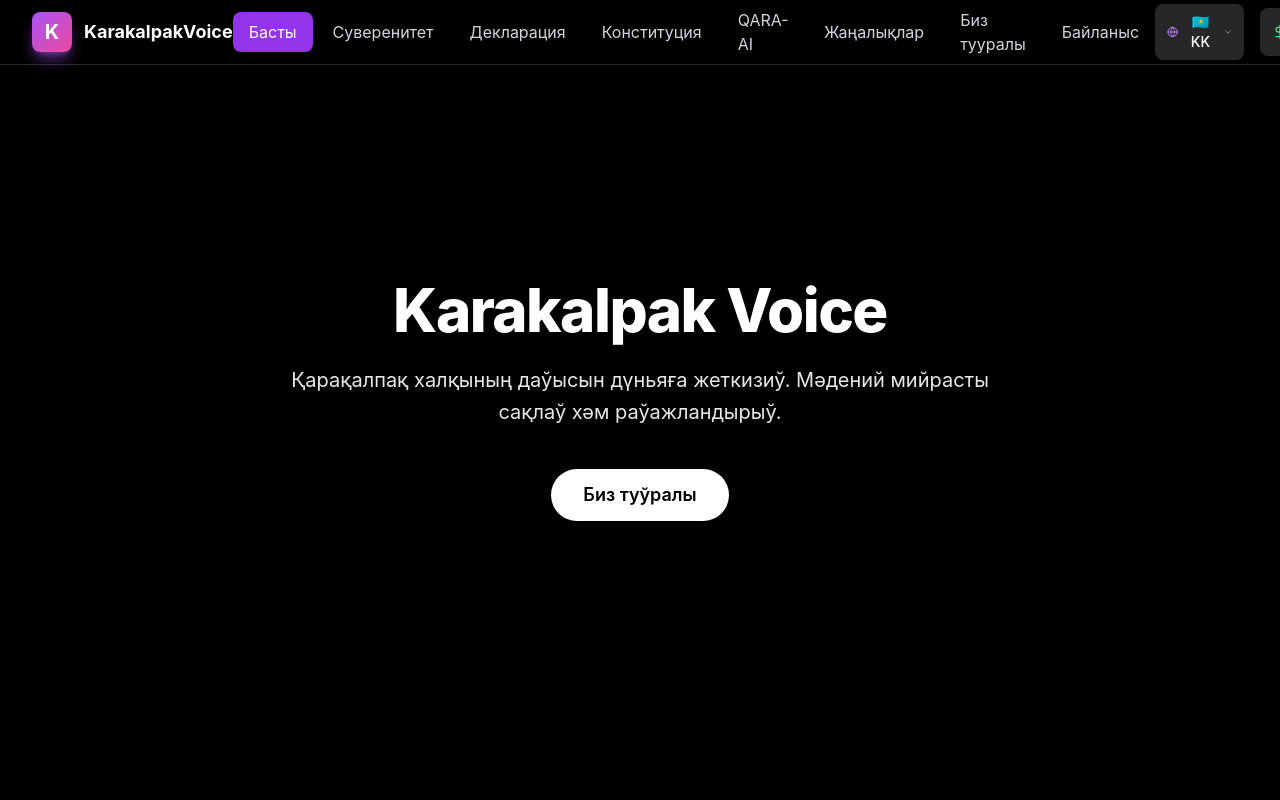
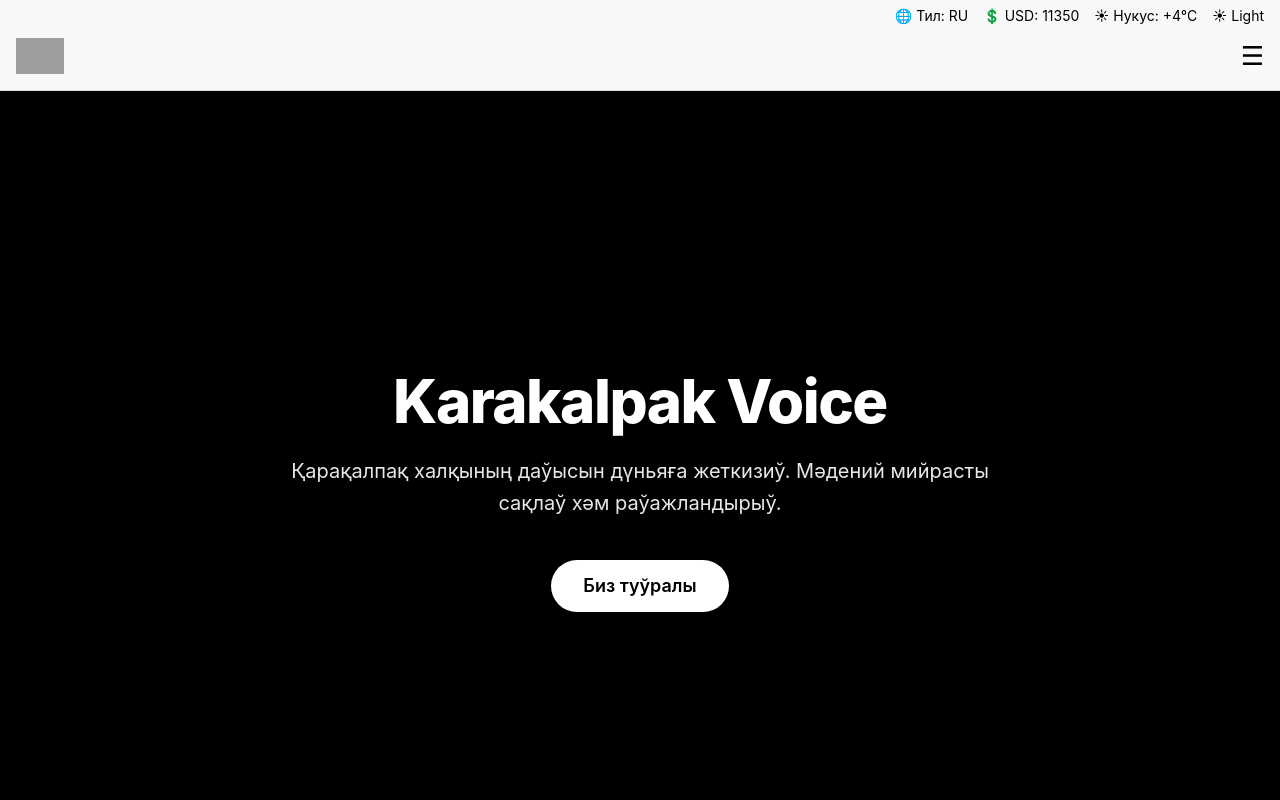
Before and after one commit to Karol594/karakalpakvoice.org, a React (Vite) app: page / in a window 1280 px wide. Shown: the top 800 px of the page. Built offline with nearby package versions, Linux system fonts and the light colour scheme; grey boxes are pictures that could not be loaded; the HTML template or start-up script is replaced by a standard one.

Commit message:
Update Navigation.jsx

```diff
--- a/src/components/Navigation.jsx
+++ b/src/components/Navigation.jsx
@@ -1,181 +1,129 @@
-import React, { useState, useEffect } from 'react';
-import { Link, useLocation } from 'react-router-dom';
-import { Menu, X, Globe, DollarSign, Cloud, ChevronDown } from 'lucide-react';
+import { useState, useEffect } from "react";
+import { Link } from "react-router-dom";
 
 export default function Navigation() {
-  const [isOpen, setIsOpen] = useState(false);
-  const [lang, setLang] = useState('KK');
-  const [showLangMenu, setShowLangMenu] = useState(false);
-  const location = useLocation();
+  const [menuOpen, setMenuOpen] = useState(false);
+  const [lang, setLang] = useState("RU");
+  const [dark, setDark] = useState(false);
 
-  // Мобиль мәзірді жабу (бетке өткенде)
+  // Dark mode body class
   useEffect(() => {
-    setIsOpen(false);
-  }, [location]);
+    if (dark) {
+      document.body.classList.add("dark");
+      document.body.style.background = "#000";
+      document.body.style.color = "#fff";
+    } else {
+      document.body.classList.remove("dark");
+      document.body.style.background = "#fff";
+      document.body.style.color = "#000";
+    }
+  }, [dark]);
 
-  const languages = [
-    { code: 'KK', flag: '🇰🇿', name: 'Қарақалпақша' },
-    { code: 'RU', flag: '🇷🇺', name: 'Русский' },
-    { code: 'EN', flag: '🇬🇧', name: 'English' },
-    { code: 'PL', flag: '🇵🇱', name: 'Polski' }
-  ];
-
-  const navLinks = [
-    { path: '/', label: 'Басты' },
-    { path: '/sovereignty', label: 'Суверенитет' },
-    { path: '/declaration', label: 'Декларация' },
-    { path: '/constitution', label: 'Конституция' },
-    { path: '/qara-ai', label: 'QARA-AI' },
-    { path: '/news', label: 'Жаңалықлар' },
-    { path: '/about', label: 'Биз тууралы' },
-    { path: '/contact', label: 'Байланыс' }
-  ];
-
-  const currentLang = languages.find(l => l.code === lang);
+  // Language switching (RU → KK → EN → PL)
+  const toggleLang = () => {
+    if (lang === "RU") setLang("KK");
+    else if (lang === "KK") setLang("EN");
+    else if (lang === "EN") setLang("PL");
+    else setLang("RU");
+  };
 
   return (
-    <nav className="fixed top-0 left-0 right-0 z-50 bg-black/95 backdrop-blur-lg border-b border-zinc-800">
-      <div className="max-w-7xl mx-auto px-4 sm:px-6 lg:px-8">
-        <div className="flex items-center justify-between h-16">
+    <nav
+      style={{
+        width: "100%",
+        background: dark ? "#111" : "#f8f8f8",
+        color: dark ? "#fff" : "#000",
+        borderBottom: dark ? "1px solid #333" : "1px solid #ddd",
+        padding: "5px 0 10px 0",
+        position: "sticky",
+        top: 0,
+        zIndex: 50,
+      }}
+    >
+      {/* Top info panel */}
+      <div
+        style={{
+          display: "flex",
+          gap: "15px",
+          fontSize: "14px",
+          justifyContent: "flex-end",
+          padding: "0 16px",
+        }}
+      >
+        <button onClick={toggleLang} style={{ background: "none", border: "none", color: "inherit" }}>
+          🌐 Тил: {lang}
+        </button>
 
-          {/* LOGO */}
-          <Link to="/" className="flex items-center space-x-3 group">
-            <div className="w-10 h-10 bg-gradient-to-br from-purple-500 to-pink-500 rounded-lg flex items-center justify-center shadow-lg shadow-purple-500/50">
-              <span className="text-white font-bold text-xl">K</span>
-            </div>
-            <span className="hidden sm:block text-white font-bold text-lg group-hover:text-purple-400 transition">
-              KarakalpakVoice
-            </span>
-          </Link>
+        <button
+          onClick={() => alert("Курс сервиси жуwма даяры болады.")}
+          style={{ background: "none", border: "none", color: "inherit" }}
+        >
+          💲 USD: 11350
+        </button>
 
-          {/* DESKTOP MENU */}
-          <div className="hidden lg:flex items-center space-x-1">
-            {navLinks.map((link) => (
-              <Link
-                key={link.path}
-                to={link.path}
-                className={`px-4 py-2 rounded-lg transition ${
-                  location.pathname === link.path
-                    ? 'bg-purple-600 text-white'
-                    : 'text-gray-300 hover:text-white hover:bg-zinc-800'
-                }`}
-              >
-                {link.label}
-              </Link>
-            ))}
-          </div>
+        <button
+          onClick={() => alert("Ҳаўа-райы сервиси жуwма даяры болады.")}
+          style={{ background: "none", border: "none", color: "inherit" }}
+        >
+          ☀ Нукус: +4°C
+        </button>
 
-          {/* RIGHT WIDGETS */}
-          <div className="flex items-center space-x-2 sm:space-x-4">
-
-            {/* ТІЛ */}
-            <div className="relative">
-              <button
-                onClick={() => setShowLangMenu(!showLangMenu)}
-                className="flex items-center space-x-2 px-3 py-2 bg-zinc-800 rounded-lg hover:bg-zinc-700 transition"
-              >
-                <Globe size={16} className="text-purple-400" />
-                <span className="hidden sm:inline text-white text-sm font-medium">
-                  {currentLang.flag} {lang}
-                </span>
-                <ChevronDown size={14} className="text-gray-400" />
-              </button>
-
-              {/* Тил алмастырыу */}
-              {showLangMenu && (
-                <>
-                  <div
-                    className="fixed inset-0 z-10"
-                    onClick={() => setShowLangMenu(false)}
-                  />
-                  <div className="absolute top-full mt-2 right-0 w-48 bg-zinc-900 border border-zinc-800 rounded-lg shadow-2xl z-20">
-                    {languages.map((l) => (
-                      <button
-                        key={l.code}
-                        onClick={() => {
-                          setLang(l.code);
-                          setShowLangMenu(false);
-                        }}
-                        className={`w-full px-4 py-3 text-left hover:bg-zinc-800 transition first:rounded-t-lg last:rounded-b-lg flex items-center space-x-3 ${
-                          lang === l.code ? 'bg-zinc-800 text-white' : 'text-gray-300'
-                        }`}
-                      >
-                        <span className="text-xl">{l.flag}</span>
-                        <span className="text-sm">{l.name}</span>
-                      </button>
-                    ))}
-                  </div>
-                </>
-              )}
-            </div>
-
-            {/* КУРС */}
-            <div className="hidden md:flex items-center space-x-2 px-3 py-2 bg-zinc-800 rounded-lg">
-              <DollarSign size={16} className="text-green-400" />
-              <div className="text-xs">
-                <div className="text-white font-medium">11350</div>
-                <div className="text-gray-400 text-[10px]">UZS/USD</div>
-              </div>
-            </div>
-
-            {/* АУА РАЙЫ */}
-            <div className="hidden md:flex items-center space-x-2 px-3 py-2 bg-zinc-800 rounded-lg">
-              <Cloud size={16} className="text-blue-400" />
-              <div className="text-xs">
-                <div className="text-white font-medium">+4°C</div>
-                <div className="text-gray-400 text-[10px]">Нөкис</div>
-              </div>
-            </div>
-
-            {/* ГАМБУРГЕР */}
-            <button
-              onClick={() => setIsOpen(!isOpen)}
-              className="lg:hidden p-2 text-gray-300 hover:text-white hover:bg-zinc-800 rounded-lg transition"
-            >
-              {isOpen ? <X size={24} /> : <Menu size={24} />}
-            </button>
-          </div>
-        </div>
+        <button
+          onClick={() => setDark(!dark)}
+          style={{ background: "none", border: "none", color: "inherit" }}
+        >
+          {dark ? "🌙 Dark" : "☀ Light"}
+        </button>
       </div>
 
-      {/* MOBILE MENU */}
-      {isOpen && (
-        <div className="lg:hidden bg-zinc-900 border-t border-zinc-800 max-h-[calc(100vh-4rem)] overflow-y-auto">
-          <div className="px-4 py-4 space-y-2">
-            {navLinks.map((link) => (
-              <Link
-                key={link.path}
-                to={link.path}
-                className={`block px-4 py-3 rounded-lg transition ${
-                  location.pathname === link.path
-                    ? 'bg-purple-600 text-white'
-                    : 'text-gray-300 hover:text-white hover:bg-zinc-800'
-                }`}
-              >
-                {link.label}
-              </Link>
-            ))}
+      {/* Main navigation */}
+      <div
+        style={{
+          display: "flex",
+          justifyContent: "space-between",
+          padding: "5px 16px",
+          marginTop: "5px",
+          alignItems: "center",
+        }}
+      >
+        {/* Logo */}
+        <Link to="/">
+          <img src="/logo.png" alt="logo" style={{ height: "36px" }} />
+        </Link>
 
-            {/* MOBILE INFO */}
-            <div className="pt-4 border-t border-zinc-800 space-y-3">
-              <div className="grid grid-cols-2 gap-3">
-                <div className="flex items-center justify-between px-4 py-3 bg-zinc-800 rounded-lg">
-                  <DollarSign size={16} className="text-green-400" />
-                  <div className="text-right">
-                    <div className="text-white text-sm font-medium">11350</div>
-                    <div className="text-gray-400 text-xs">USD</div>
-                  </div>
-                </div>
+        {/* Hamburger button */}
+        <button
+          onClick={() => setMenuOpen(!menuOpen)}
+          style={{
+            display: "block",
+            background: "none",
+            border: "none",
+            fontSize: "26px",
+          }}
+        >
+          ☰
+        </button>
+      </div>
 
-                <div className="flex items-center justify-between px-4 py-3 bg-zinc-800 rounded-lg">
-                  <Cloud size={16} className="text-blue-400" />
-                  <div className="text-right">
-                    <div className="text-white text-sm font-medium">+4°C</div>
-                    <div className="text-gray-400 text-xs">Нөкис</div>
-                  </div>
-                </div>
-              </div>
-            </div>
+      {/* Dropdown menu */}
+      {menuOpen && (
+        <div
+          style={{
+            background: dark ? "#111" : "#fff",
+            borderTop: dark ? "1px solid #333" : "1px solid #ddd",
+            padding: "10px 0",
+          }}
+        >
+          <div style={{ display: "flex", flexDirection: "column", gap: "12px", paddingLeft: "16px" }}>
+            <Link to="/" onClick={() => setMenuOpen(false)}>Басты бет</Link>
+            <Link to="/news" onClick={() => setMenuOpen(false)}>Жаңалықлар</Link>
+            <Link to="/sport" onClick={() => setMenuOpen(false)}>Спорт</Link>
+            <Link to="/tradition" onClick={() => setMenuOpen(false)}>Дәстүр</Link>
+            <Link to="/religion" onClick={() => setMenuOpen(false)}>Дин</Link>
+            <Link to="/history" onClick={() => setMenuOpen(false)}>Тарийх</Link>
+            <Link to="/geography" onClick={() => setMenuOpen(false)}>География</Link>
+            <Link to="/people" onClick={() => setMenuOpen(false)}>Тулғалар</Link>
+            <Link to="/contact" onClick={() => setMenuOpen(false)}>Байланыс</Link>
           </div>
         </div>
       )}
```
